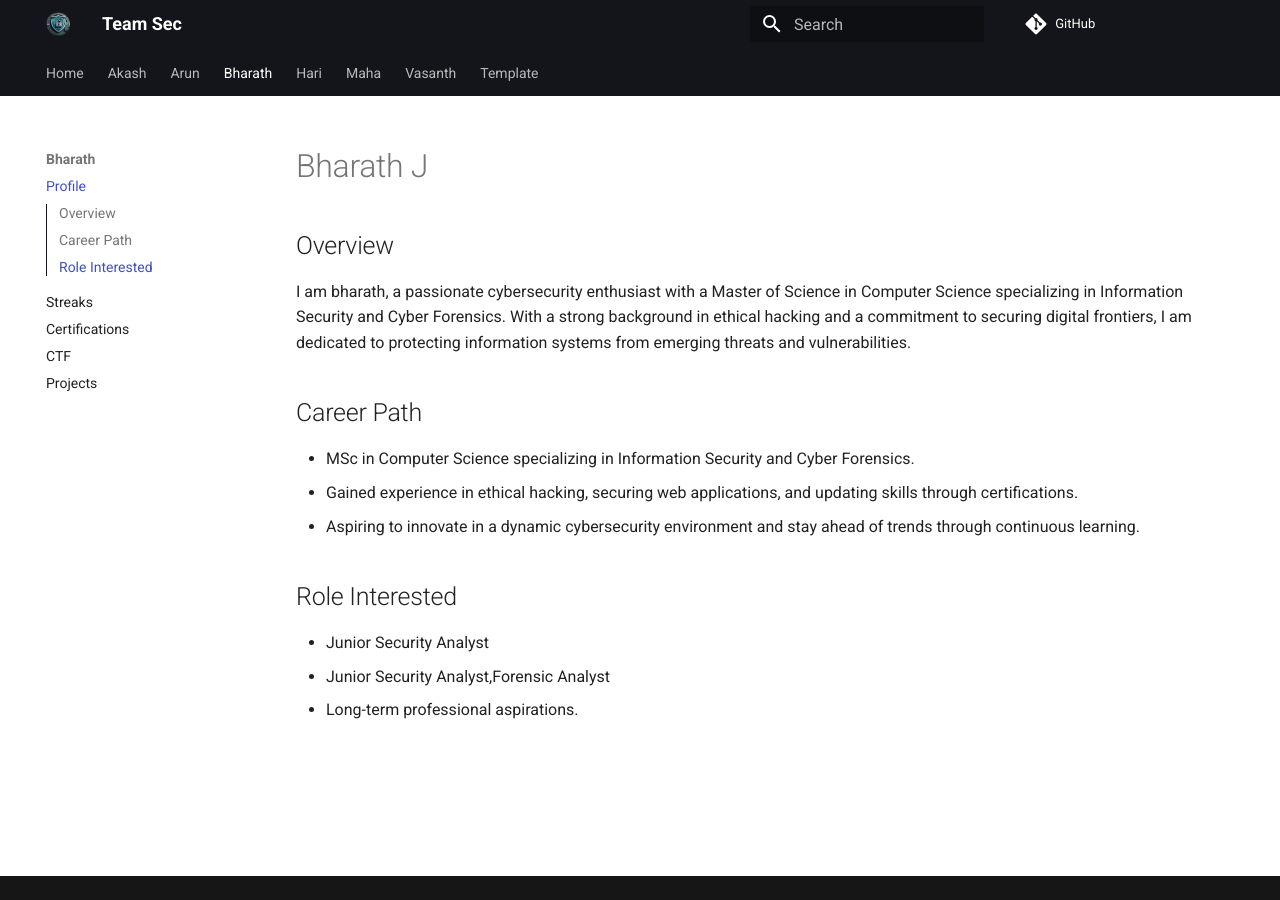
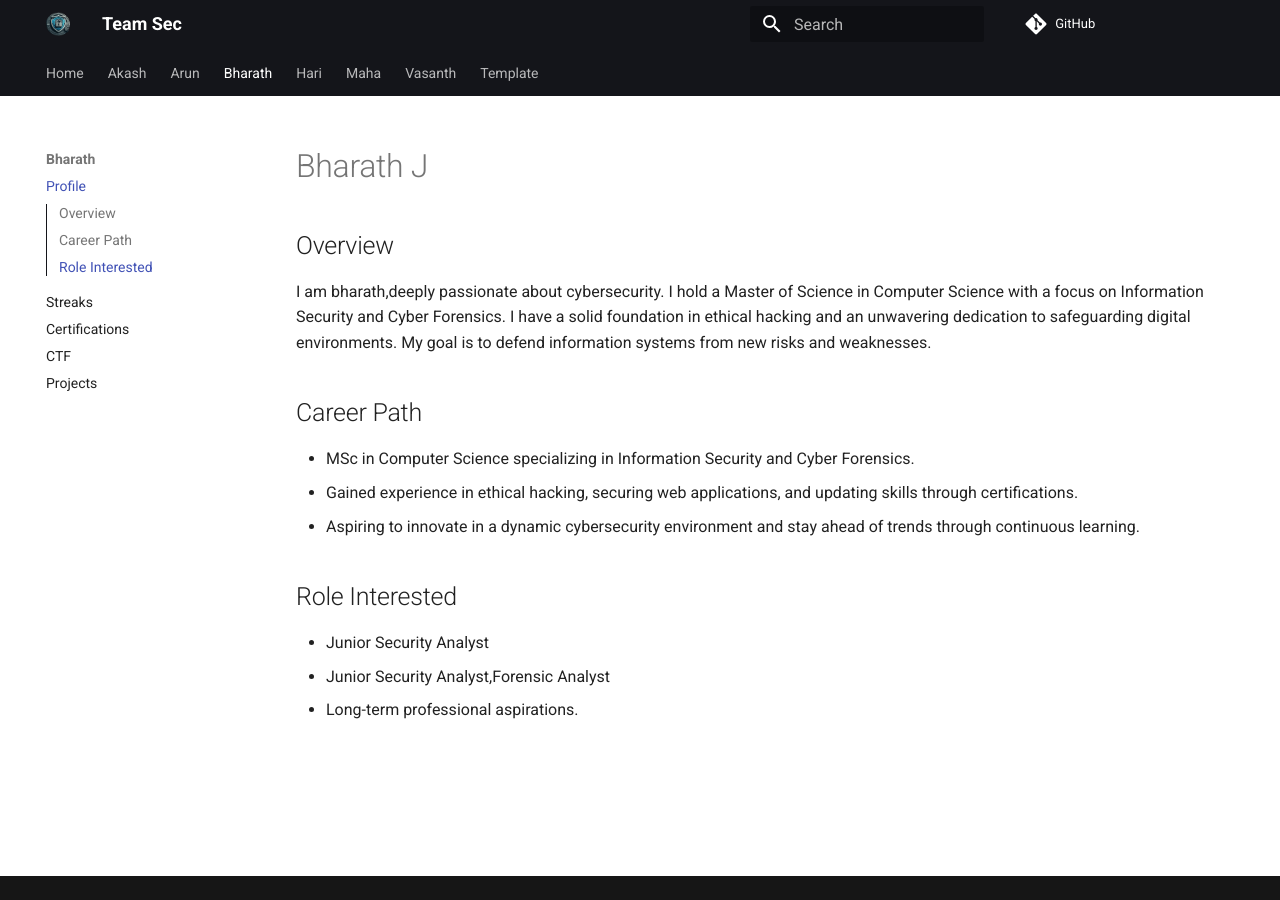
Before and after one commit to mr3xplorer/team_sec, an MkDocs documentation site: the page built from docs/Bharath/bharat.md, in a window 1280 px wide. Built offline with MkDocs 1.6.1 and Material for MkDocs 9.7.7, drawn with Linux system fonts in a browser that asks for light colours; comment, search, counter and statistics services are not loaded.

Commit message:
Update bharat.md

```diff
--- a/docs/Bharath/bharat.md
+++ b/docs/Bharath/bharat.md
@@ -1,7 +1,7 @@
 # Bharath J
 
 ## Overview
-I am bharath, a passionate cybersecurity enthusiast with a Master of Science in Computer Science specializing in Information Security and Cyber Forensics. With a strong background in ethical hacking and a commitment to securing digital frontiers, I am dedicated to protecting information systems from emerging threats and vulnerabilities.
+I am bharath,deeply passionate about cybersecurity. I hold a Master of Science in Computer Science with a focus on Information Security and Cyber Forensics. I have a solid foundation in ethical hacking and an unwavering dedication to safeguarding digital environments. My goal is to defend information systems from new risks and weaknesses.
 
 ## Career Path
 - MSc in Computer Science specializing in Information Security and Cyber Forensics.
```
